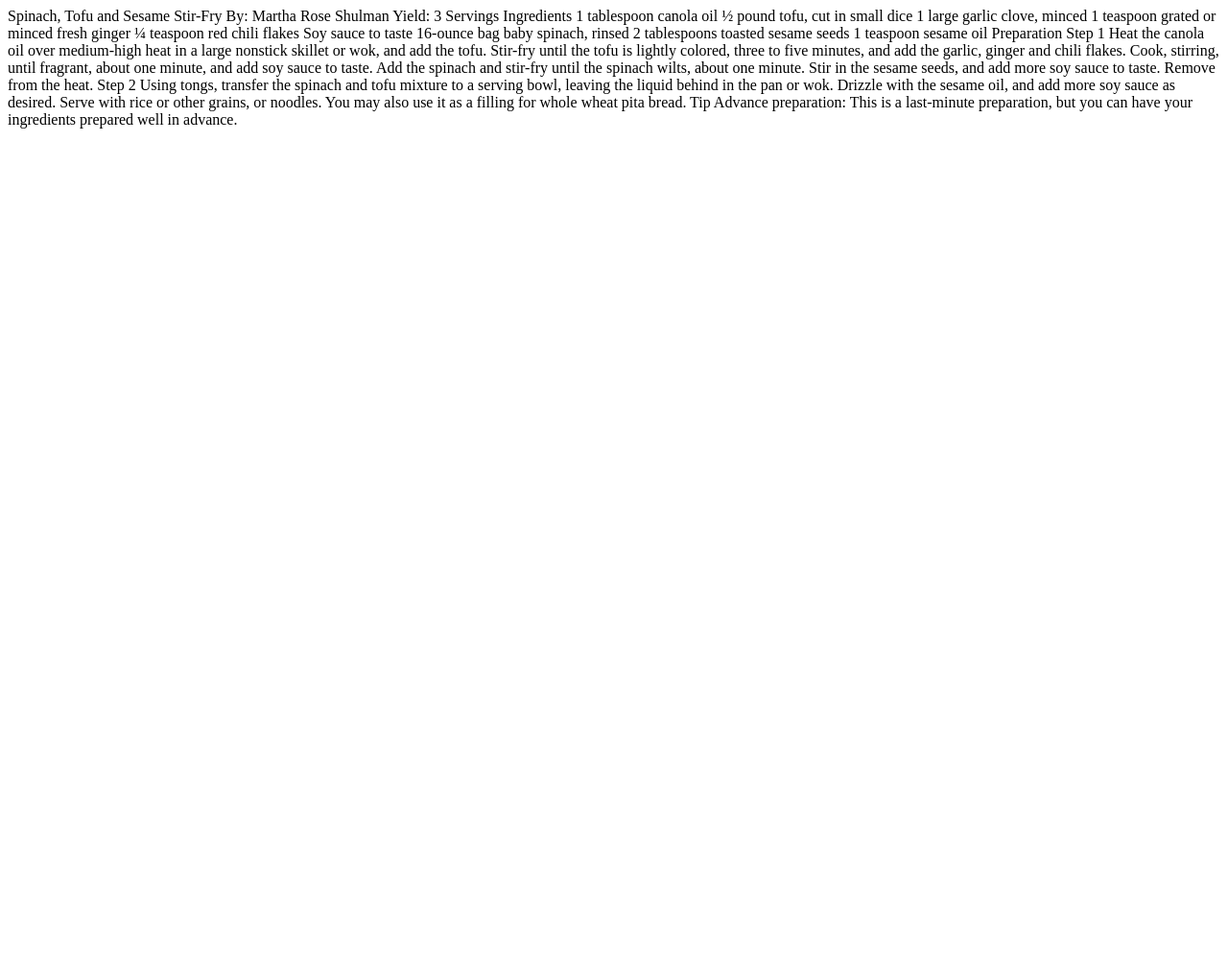
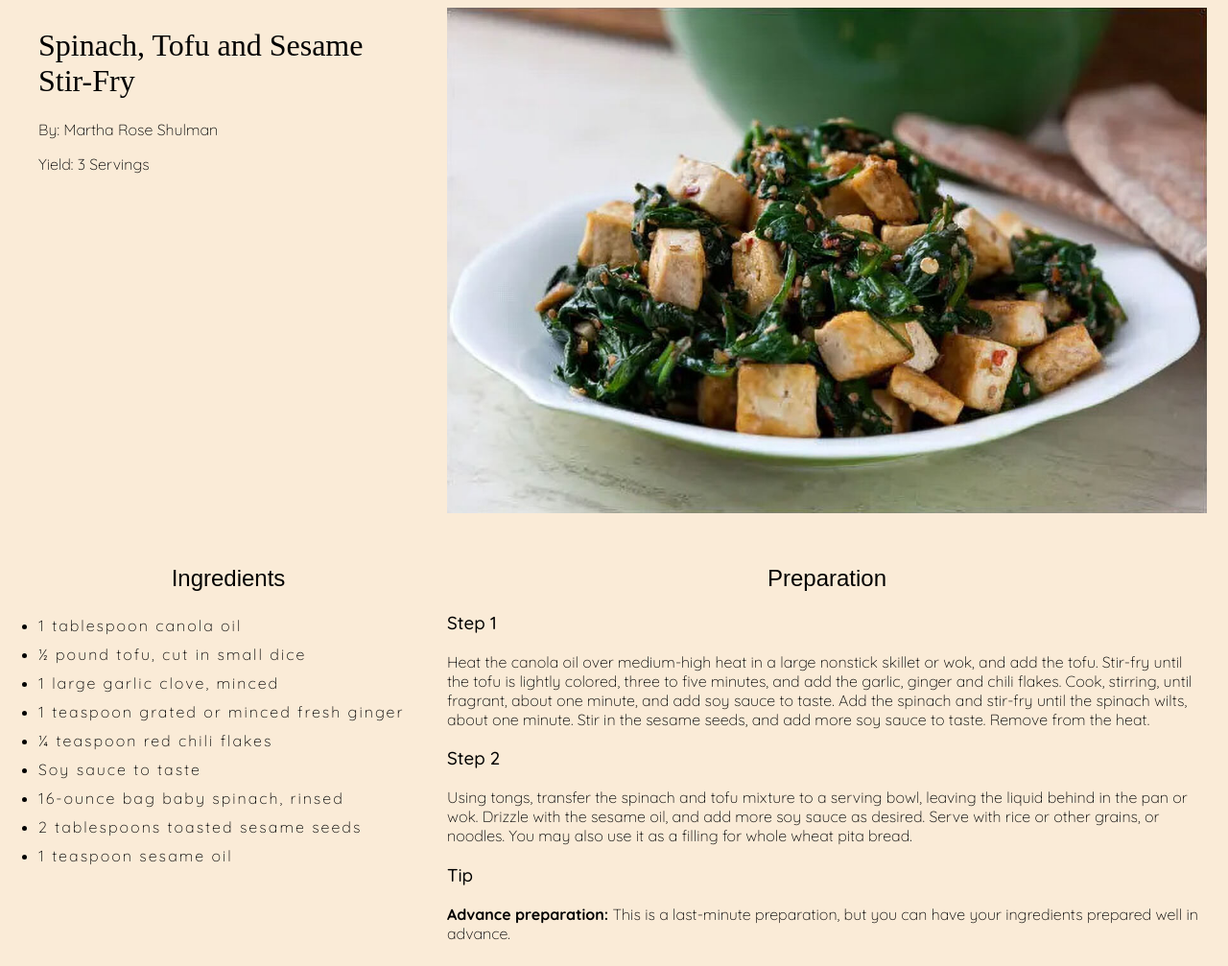
Before and after one commit to alishali1219/exercise7, a plain HTML site: page index.html in a window 1280 px wide. Shown: the whole page at 96% size. Before the commit the page ends 800 px from the top, so only its background shows below. Drawn offline with Linux system fonts and the light colour scheme; a web font is replaced by a local one.

Commit message:
finished

```diff
--- a/index.html
+++ b/index.html
@@ -1,30 +1,129 @@
 <!--This receipe is taken from https://cooking.nytimes.com/recipes/1012494-spinach-tofu-and-sesame-stir-fry -->
 
+<!DOCTYPE html>
+<html lang="en-ca">
+  <head>
+    <title>Exercise 7</title>
+    <!-- This is embed code for Google fonts, take a look at  https://fonts.google.com/ for more info, you can just pick fonts and get an embed code which you use here. See how I am controlling them from <style> most of the CSS is just pasted in from Google and I have made tweaks to the weights and added other bits. This is what we will learn next week.-->
+    <link rel="preconnect" href="https://fonts.googleapis.com">
+    <link rel="preconnect" href="https://fonts.gstatic.com" crossorigin>
+    <link href="https://fonts.googleapis.com/css2?family=Caprasimo&family=Parkinsans:wght@300..800&family=Quicksand:wght@300..700&display=swap" rel="stylesheet">
+    <style>
+      body {
+        background-color:antiquewhite;
+      }
+      h1 {
+        font-family: "Caprasimo", serif;
+        font-optical-sizing: auto;
+        font-weight: 500;
+        font-style: normal;
+        text-align: left;
+      }
 
+      h2 {
+        font-family: "Parkinsans", sans-serif;
+        font-optical-sizing: auto;
+        font-weight: 500;
+        font-style: normal;
+        text-align: center;
+      }
 
-Spinach, Tofu and Sesame Stir-Fry
-By: Martha Rose Shulman
-Yield: 3 Servings
+      h3 {
+        font-family: "Quicksand", sans-serif;
+        font-optical-sizing: auto;
+        font-weight: 500;
+        font-style: normal;
+        text-align: left;
+      }
 
-Ingredients
+      p {
+        font-family: "Quicksand", sans-serif;
+        font-optical-sizing: auto;
+        font-weight: 300;
+        font-style: normal;
+        text-align: left;
+      }
 
-1 tablespoon canola oil
-½ pound tofu, cut in small dice
-1 large garlic clove, minced
-1 teaspoon grated or minced fresh ginger
-¼ teaspoon red chili flakes
-Soy sauce to taste
-16-ounce bag baby spinach, rinsed
-2 tablespoons toasted sesame seeds
-1 teaspoon sesame oil
+      ul {
+        font-family: "Quicksand", sans-serif;
+        font-optical-sizing: auto;
+        font-weight: 300;
+        font-style: normal;
+        margin: 0;
+        padding: 0;
+        text-align: left;
+        line-height: 30px;
+        letter-spacing: 2px;
+      }
 
-Preparation
+      .container {
+        display: grid;
+        grid-template-columns: 33% 66%;
+        gap: 30px;
+        margin: 0 auto;
+        width: 1200px;
+      }
 
-Step 1
-Heat the canola oil over medium-high heat in a large nonstick skillet or wok, and add the tofu. Stir-fry until the tofu is lightly colored, three to five minutes, and add the garlic, ginger and chili flakes. Cook, stirring, until fragrant, about one minute, and add soy sauce to taste. Add the spinach and stir-fry until the spinach wilts, about one minute. Stir in the sesame seeds, and add more soy sauce to taste. Remove from the heat.
+      .grid-item {
+        text-align: center;
+      }
+    </style>
+  </head>
+  <body>
+    <div class="container">
+      <div class="grid-item">
+        <h1> Spinach, Tofu and Sesame Stir-Fry</h1>
+        <p>
+          By: Martha Rose Shulman
+        </p>
+        <p>
+          Yield: 3 Servings
+        </p>
+      </div>
+      <div class="grid-item">
+        <img src="recipe-photo-Enhanced-SR.jpg" alt="Recipe photo" width="100%">
 
-Step 2
-Using tongs, transfer the spinach and tofu mixture to a serving bowl, leaving the liquid behind in the pan or wok. Drizzle with the sesame oil, and add more soy sauce as desired. Serve with rice or other grains, or noodles. You may also use it as a filling for whole wheat pita bread.
+      </div>
+      <div class="grid-item">
+        <h2>
+          Ingredients
+        </h2>
+        <ul>
+          <li>1 tablespoon canola oil</li>
+          <li>½ pound tofu, cut in small dice</li>
+          <li>1 large garlic clove, minced</li>
+          <li>1 teaspoon grated or minced fresh ginger</li>
+          <li>¼ teaspoon red chili flakes</li>
+          <li>Soy sauce to taste</li>
+          <li>16-ounce bag baby spinach, rinsed</li>
+          <li>2 tablespoons toasted sesame seeds</li>
+          <li>1 teaspoon sesame oil</li>
+        </ul>
 
-Tip
-Advance preparation: This is a last-minute preparation, but you can have your ingredients prepared well in advance.
+      </div>
+      <div class="grid-item">
+        <h2>
+  Preparation
+        </h2>
+
+<h3>
+  Step 1
+        </h3>
+<p>Heat the canola oil over medium-high heat in a large nonstick skillet or wok, and add the tofu. Stir-fry until the tofu is lightly colored, three to five minutes, and add the garlic, ginger and chili flakes. Cook, stirring, until fragrant, about one minute, and add soy sauce to taste. Add the spinach and stir-fry until the spinach wilts, about one minute. Stir in the sesame seeds, and add more soy sauce to taste. Remove from the heat.</p>
+
+<h3>
+  Step 2
+        </h3>
+<p>
+  Using tongs, transfer the spinach and tofu mixture to a serving bowl, leaving the liquid behind in the pan or wok. Drizzle with the sesame oil, and add more soy sauce as desired. Serve with rice or other grains, or noodles. You may also use it as a filling for whole wheat pita bread.
+        </p>
+<h3>
+  Tip
+        </h3>
+<p>
+  <b>Advance preparation:</b> This is a last-minute preparation, but you can have your ingredients prepared well in advance.
+        </p>
+      </div>
+    </div>
+  </body>
+</html>
```
